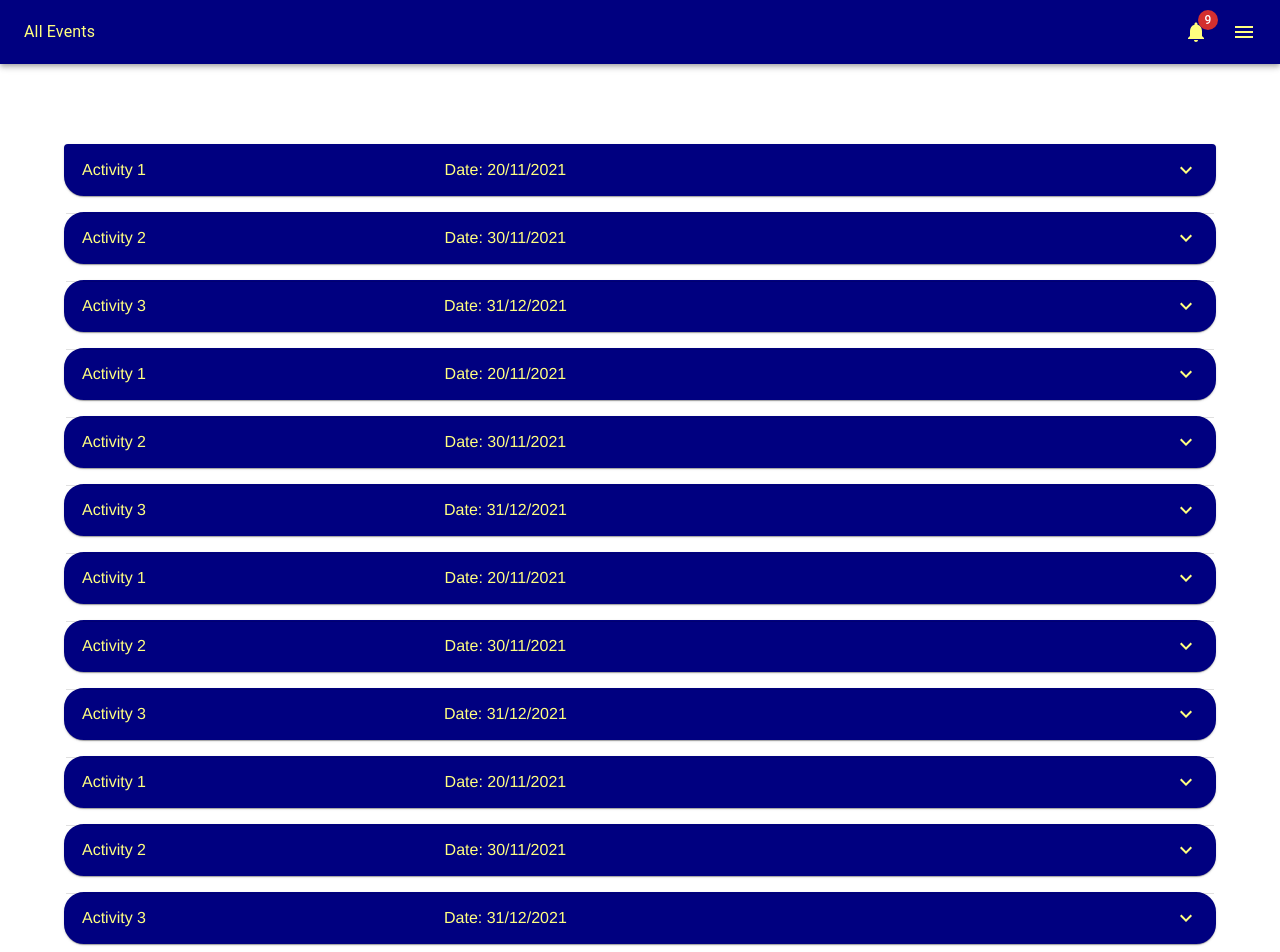
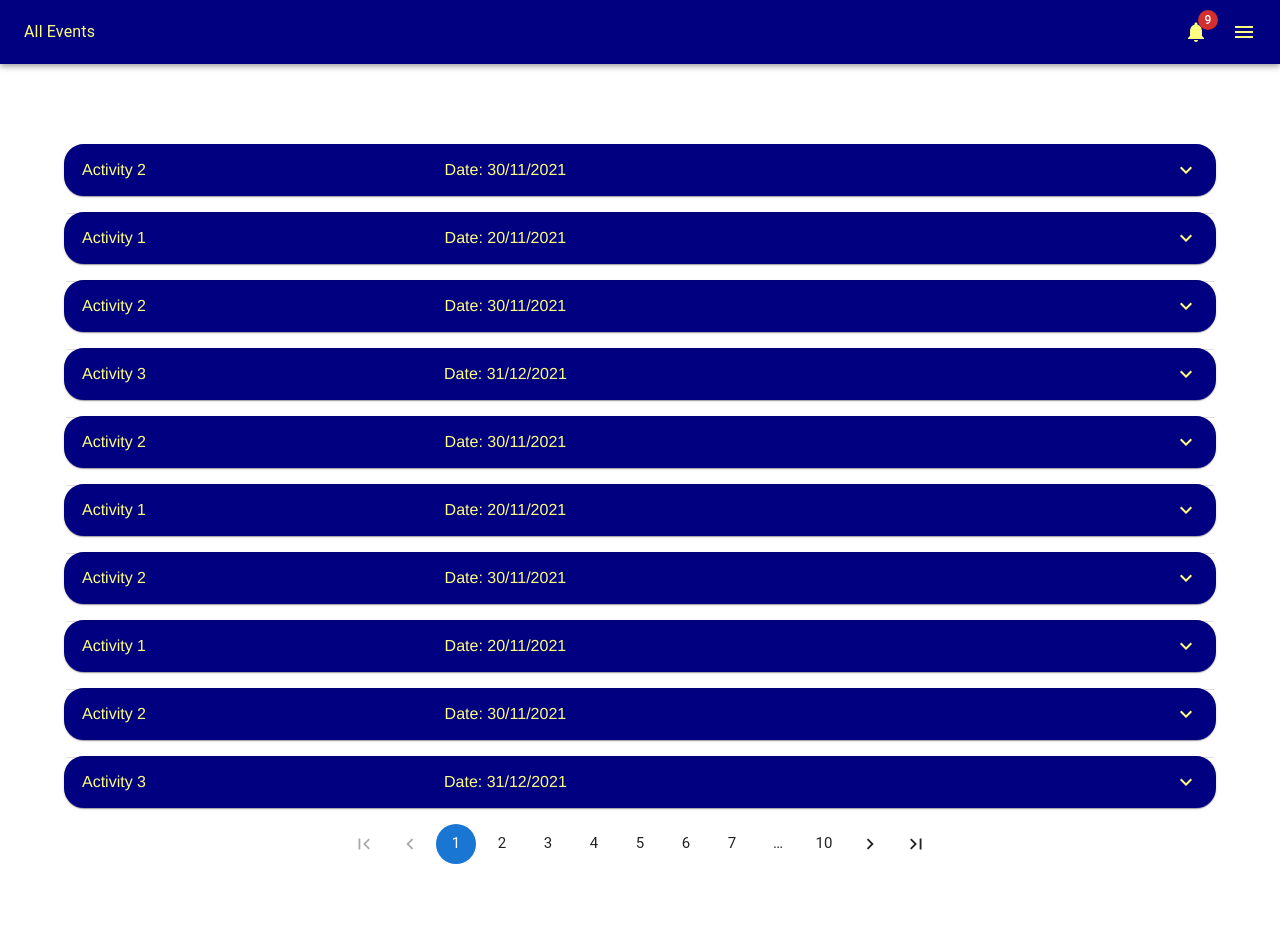
Before and after one commit to erhan-er/Wabbajack, a React (Create React App) app in the folder wabbajack_app/wabbajack_app/: page /See-All-Events in a window 1280 px wide. Shown: the top 952 px of the page. After the commit the page ends 864 px from the top, so only its background shows below. Built offline with nearby package versions, Linux system fonts and the light colour scheme.

Commit message:
Pagination is Added

```diff
--- a/wabbajack_app/wabbajack_app/src/Components/ActivityAccordion.js
+++ b/wabbajack_app/wabbajack_app/src/Components/ActivityAccordion.js
@@ -14,9 +14,12 @@ const ModifiedAccordion = styled((props) => (
 ))(({theme}) => ({
    backgroundColor: "#000080",
    borderRadius: "20px",
-   '&:(:last-child)': {
+   '&:not(:last-child)': {
       borderRadius: "20px",
-      marginBottom: 0,
+      marginBottom: "1rem",
+   },
+   '&:not(:first-child)': {
+      borderRadius: "20px",
    },
 }));
 
--- a/wabbajack_app/wabbajack_app/src/Pages/Home.js
+++ b/wabbajack_app/wabbajack_app/src/Pages/Home.js
@@ -17,11 +17,15 @@ const style = makeStyles({
       marginTop: "5rem",
    },
 
+   accordion_box: {
+      marginBottom: "2rem",
+   },
+
    see_all_button: {
       width: "100%",
       height: "42px",
-      alignItems: "center",
-      textDecorationLine: "none"
+      textDecorationLine: "none",
+
    }
 });
 
@@ -34,9 +38,11 @@ function Home() {
       <Box className={classes.root}>
          <AppBar PageName={"Home"} />
          <Box className={classes.activity_box}>
-            <Accordion {...activity1} PageName = {"Budget"}/>
-            <Accordion {...activity2} />
-            <Accordion {...activity3} />
+            <Box className = {classes.accordion_box}>
+               <Accordion {...activity1} PageName = {"Budget"}/>
+               <Accordion {...activity2} />
+               <Accordion {...activity3} />
+            </Box>
             <Link to="/See-All-Events">
                <Button variant="contained" color="info" className={classes.see_all_button}>See All Events</Button>
             </Link>
--- a/wabbajack_app/wabbajack_app/src/Pages/SeeAllEvents.js
+++ b/wabbajack_app/wabbajack_app/src/Pages/SeeAllEvents.js
@@ -1,9 +1,12 @@
 import * as React from 'react';
+import { useState } from "react";
 import AppBar from "../Components/AppBar";
 import Accordion from "../Components/ActivityAccordion";
 import Box from '@mui/material/Box';
 import { makeStyles } from '@mui/styles';
 import Button from "@mui/material/Button";
+import Pagination from '@mui/material/Pagination';
+import Stack from '@mui/material/Stack';
 
 const style = makeStyles({
    root: {
@@ -20,34 +23,61 @@ const style = makeStyles({
       width: "100%",
       height: "42px",
       alignItems: "center",
-   }
+   },
+
+   pagination: {
+      display: "flex",
+      justifyContent: "center",
+   },
 });
 
 function SeeAllEvents() {
    const classes = style();
+   const [pageSize, setPageSize] = useState(10);
+   const [page, setPage] = React.useState(1);
+   const handleChange = (event, value) => {
+      setPage(value);
+   };
+
+   const activityArr = [];
    var activity1 = { activityName: "Activity 1", place: "B Building", date: "20/11/2021", time: "18:00", expense: "5000" };
    var activity2 = { activityName: "Activity 2", place: "A Building", date: "30/11/2021", time: "20:00" };
    var activity3 = { activityName: "Activity 3", place: "EA Building", date: "31/12/2021", time: "22:00" };
+
+   for (let i = 0; i < 20; i++) {
+      if ( i % 2 === 0 )
+         activityArr[i] = activity2;
+      else if ( i % 3 === 0 )
+         activityArr[i] = activity3;
+      else
+         activityArr[i] = activity1;
+   }
+
    return (
       <Box className={classes.root}>
          <AppBar PageName={"All Events"} />
          <Box className={classes.activity_box}>
-            <Accordion {...activity1} />
-            <Accordion {...activity2} />
-            <Accordion {...activity3} />
-            <Accordion {...activity1} />
-            <Accordion {...activity2} />
-            <Accordion {...activity3} />
-            <Accordion {...activity1} />
-            <Accordion {...activity2} />
-            <Accordion {...activity3} />
-            <Accordion {...activity1} />
-            <Accordion {...activity2} />
-            <Accordion {...activity3} />
-            <Accordion {...activity1} />
-            <Accordion {...activity2} />
-            <Accordion {...activity3} />
+            {activityArr.map((item, index) => {
+               if ( index >= ((page - 1) * pageSize) && index < (page * pageSize)) {
+                  return (
+                     <Accordion {...item} />
+                  );
+               }
+            })}
+            <Box className = {classes.pagination}>
+               <Pagination
+                  count={10}
+                  color="primary"
+                  size = "large"
+                  showFirstButton
+                  showLastButton
+                  siblingCount={2}
+                  page={page}
+                  onChange={handleChange}
+               />
+            </Box>
          </Box>
+
       </Box>
    );
 }
--- a/wabbajack_app/wabbajack_app/src/Pages/SeeAllStudents.js
+++ b/wabbajack_app/wabbajack_app/src/Pages/SeeAllStudents.js
@@ -1,11 +1,12 @@
 import * as React from 'react';
+import { useState } from "react";
 import AppBar from "../Components/AppBar";
 import FriendBox from "../Components/FriendBox";
 import Box from '@mui/material/Box';
 import Photo from "../Images/image.jpg"
 import { makeStyles } from '@mui/styles';
 import { margin } from '@mui/system';
-
+import Pagination from '@mui/material/Pagination';
 
 const style = makeStyles({
    root: {
@@ -23,10 +24,23 @@ const style = makeStyles({
       marginTop: "1rem",
    },
 
+   pagination: {
+      marginTop: "20px",
+      width: "90%",
+      display: "flex",
+      justifyContent: "center",
+   },
+
 })
 
 function SeeAllStudents() {
    const classes = style();
+   const [pageSize, setPageSize] = useState(10);
+   const [page, setPage] = React.useState(1);
+   const handleChange = (event, value) => {
+      setPage(value);
+   };
+
    var student1 = { PersonImage: Photo, Name: "Erhan Er", Id: "21800000" };
 
    return (
@@ -43,7 +57,18 @@ function SeeAllStudents() {
             <Box className={classes.friend_box}><FriendBox {...student1} /></Box>
             <Box className={classes.friend_box}><FriendBox {...student1} /></Box>
             <Box className={classes.friend_box}><FriendBox {...student1} /></Box>
-            <Box className={classes.friend_box}><FriendBox {...student1} /></Box>
+            <Box className = {classes.pagination}>
+               <Pagination
+                  count={10}
+                  color="primary"
+                  size = "large"
+                  showFirstButton
+                  showLastButton
+                  siblingCount={2}
+                  page={page}
+                  onChange={handleChange}
+               />
+            </Box>
          </Box>
       </Box >
    )
```
Also changed, not shown: wabbajack_app/wabbajack_app/src/Pages/SeeAllFriends.js (+30 -2 lines).
